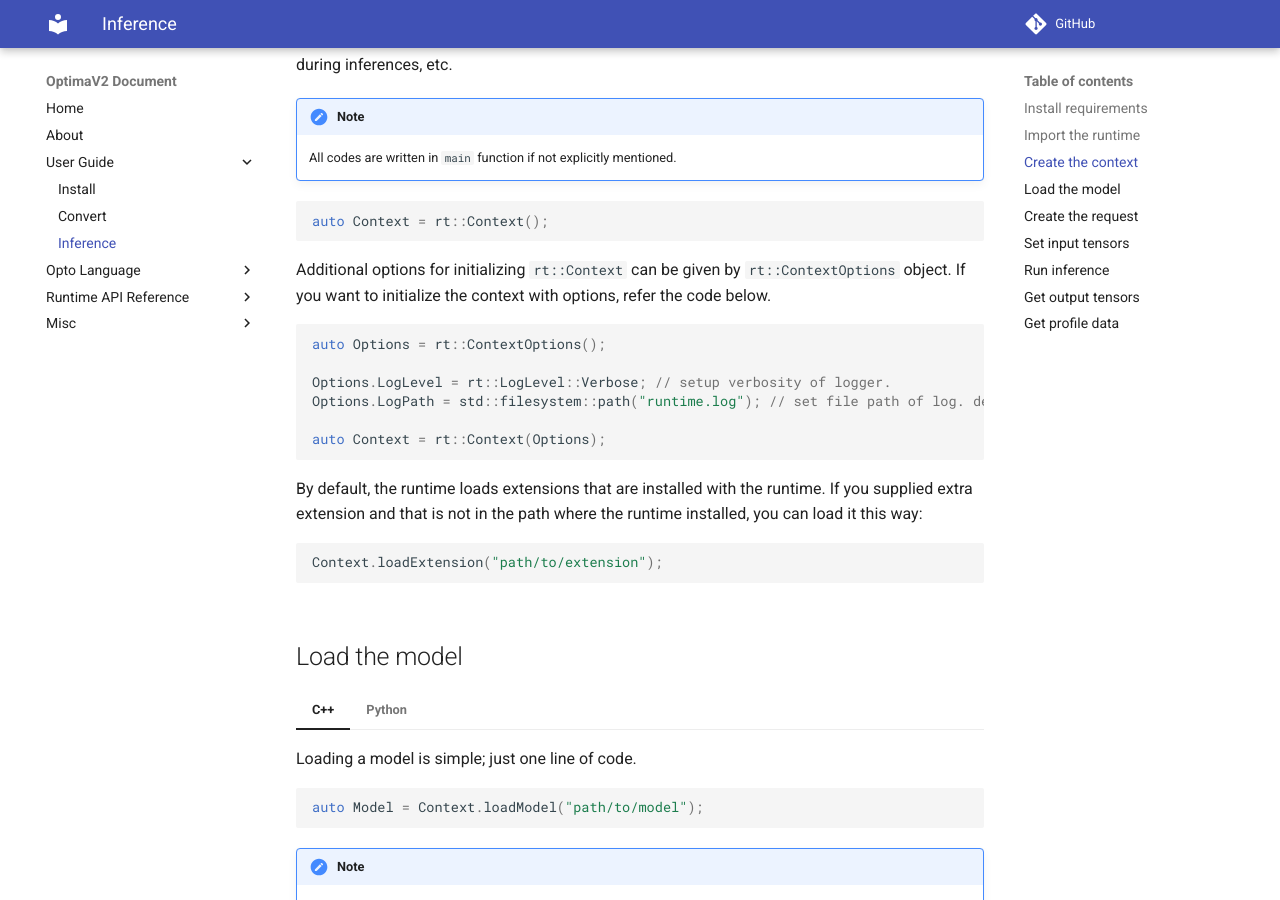
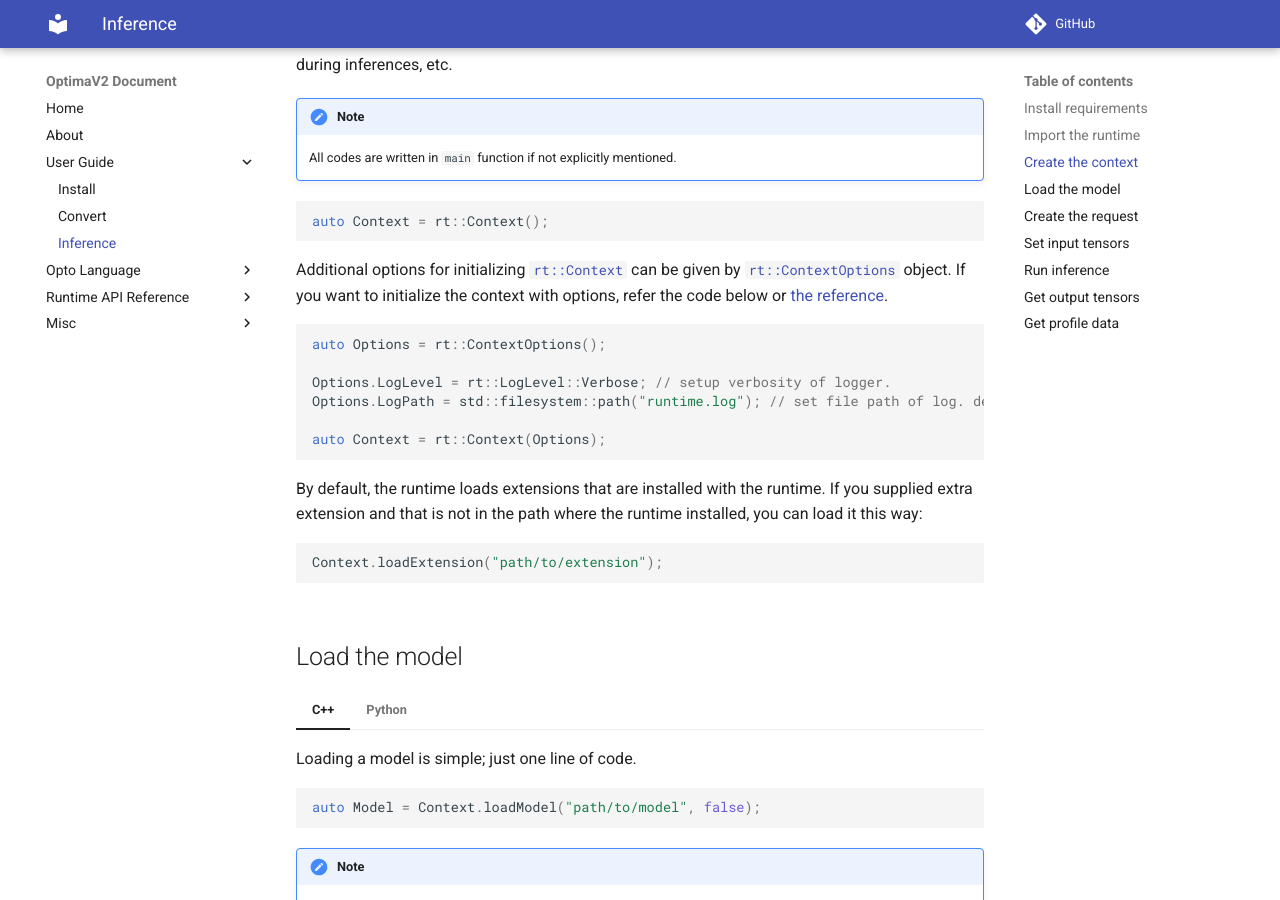
Before and after one commit to ENERZAi/OptimaV2-Docs, an MkDocs documentation site: the page built from docs/guide/inference.md, in a window 1280 px wide and 900 px high, scrolled down 971 px. Built offline with MkDocs 1.6.1 and Material for MkDocs 9.7.7, drawn with Linux system fonts in a browser that asks for light colours; comment, search, counter and statistics services are not loaded; some of the changed lines change nothing that is shown; some of the changed text lies outside the part shown.

Commit message:
Added reference links

````diff
--- a/docs/guide/inference.md
+++ b/docs/guide/inference.md
@@ -41,7 +41,7 @@
 
 ## Create the context
 === "C++"
-    Declare a variable with type `rt::Context`. It manages resources like extensions, allocated during inferences, etc.
+    Declare a variable with type [`rt::Context`](../runtime/cpp/classes/context.md). It manages resources like extensions, allocated during inferences, etc.
 
     !!! note
         All codes are written in `main` function if not explicitly mentioned.
@@ -50,7 +50,7 @@
     auto Context = rt::Context();
     ```
 
-    Additional options for initializing `rt::Context` can be given by `rt::ContextOptions` object. If you want to initialize the context with options, refer the code below.
+    Additional options for initializing [`rt::Context`](../runtime/cpp/classes/context.md) can be given by [`rt::ContextOptions`](../runtime/cpp/structs/context_options.md) object. If you want to initialize the context with options, refer the code below or [the reference](../runtime/cpp/structs/context_options.md).
 
     ```cpp
     auto Options = rt::ContextOptions();
@@ -68,13 +68,13 @@
     ```
 
 === "Python"
-    Declare a variable with type `rt.Context`. It manages resources like extensions, allocated during inferences, etc.
+    Declare a variable with type [`rt.Context`](../runtime/python/classes/context.md). It manages resources like extensions, allocated during inferences, etc.
 
     ```python
     context = rt.Context()
     ```
 
-    Additional options for initializing `rt::Context` can be given by keyword arguments. `verbosity` argument set loglevel for internal logger and `log_path` argument set log path  If you want to initialize the context with options, refer the code below.
+    Additional options for initializing [`rt.Context`](../runtime/cpp/classes/context.md) can be given by keyword arguments. `verbosity` argument set loglevel for internal logger and `log_path` argument set log path  If you want to initialize the context with options, refer the code below or [the reference](../runtime/python/classes/context.md#initializer).
 
     ```python
     context = rt.Context(verbosity=rt.LogLevel.Verbose, log_path="runtime.log")
@@ -91,7 +91,7 @@
     Loading a model is simple; just one line of code.
 
     ```cpp
-    auto Model = Context.loadModel("path/to/model");
+    auto Model = Context.loadModel("path/to/model", false);
     ```
 
     !!! note
@@ -145,7 +145,7 @@
 
 ## Create the request
 === "C++"
-    Create a `rt::InferRequest` object. It represents single inference and indepenedent between objects. So multiple `rt::InferRequest` objects can be created on single model and run those asynchonously to achieve maximum throughput.
+    Create a [`rt::InferRequest`](../runtime/cpp/classes/infer_request.md) object. It represents single inference and indepenedent between objects. So multiple [`rt::InferRequest`](../runtime/cpp/classes/infer_request.md) objects can be created on single model and run those asynchonously to achieve maximum throughput.
 
     ```cpp
     auto Req = Model.createRequest();
@@ -157,7 +157,7 @@
     ```
 
 === "Python"
-    Create a `rt.InferRequest` object. It represents single inference and indepenedent between objects. So multiple `rt.InferRequest` objects can be created on single model and run those asynchonously to achieve maximum throughput.
+    Create a [`rt.InferRequest`](../runtime/python/classes/infer_request.md) object. It represents single inference and indepenedent between objects. So multiple [`rt.InferRequest`](../runtime/python/classes/infer_request.md) objects can be created on single model and run those asynchonously to achieve maximum throughput.
 
     ```python
     req = model.create_request()
@@ -170,7 +170,7 @@
 
 ## Set input tensors
 === "C++"
-    Because the device manages tensor memory, tensors cannot be created by user. So users should use `rt::Tensor` objects that are provided by `rt::InferRequest` and copy datas using methods in `rt::Tensor`.
+    Because the device manages tensor memory, tensors cannot be created by user. So users should use [`getInputTensor(...)`](../runtime/cpp/classes/infer_request.md#function-getinputtensor) or [`getOutputTensor(...)`](../runtime/cpp/classes/infer_request.md#function-getoutputtensor) functions that are provided by [`rt::InferRequest`](../runtime/cpp/classes/infer_request.md) and copy datas using methods in [`rt::Tensor`](../runtime/cpp/classes/tensor.md).
 
     To give input tensor data for the model, refer the code below:
 
@@ -197,15 +197,15 @@
     ```
 
     !!! warning
-        a variable named `Buffer` is a RTTI object typed `rt::BufferHolder` which is acquire device memory when use it and release the memory when reaches out of its scope.
-        So it may cause undefined behavior copying or moving value of `rt::BufferHolder` class.
-        It is recommended that save `rt::Tensor` object and use `getBuffer()` method if you need to access device memory.
+        a variable named `Buffer` is a RTTI object typed [`rt::BufferHolder`](../runtime/cpp/classes/buffer_holder.md) which is acquire device memory when use it and release the memory when reaches out of its scope.
+        So it may cause undefined behavior copying or moving value of [`rt::BufferHolder`](../runtime/cpp/classes/buffer_holder.md) class.
+        It is recommended that save [`rt::Tensor`](../runtime/cpp/classes/tensor.md) object and use [`getBuffer()`](../runtime/cpp/classes/tensor.md#function-getbuffer) method if you need to access device memory.
 
     !!! warning
-        `rt::Tensor` in C++ API does not verify shape and/or type of input value. Use with caution.
+        [`rt::Tensor`](../runtime/cpp/classes/tensor.md) in C++ API does not verify shape and/or type of input value. Use with caution.
 
 === "Python"
-    Because the device manages tensor memory, tensors cannot be created by user. So users should use `rt.Tensor` objects that are provided by `rt.InferRequest` and copy datas using methods in `rt.Tensor`.
+    Because the device manages tensor memory, tensors cannot be created by user. So users should use [`rt.Tensor`](../runtime/python/classes/tensor.md) objects that are provided by [`rt.InferRequest`](../runtime/python/classes/infer_request.md) and copy datas using methods in [`rt.Tensor`](../runtime/python/classes/tensor.md).
 
     To give input tensor data for the model, refer the code below:
 
@@ -239,8 +239,8 @@
 
 ## Run inference
 === "C++"
-    After you input datas for the model, you can run inference. All inferences are run asynchonously in the runtime. This means `infer()` method does not block the code.
-    You can use `wait()` method until the inference finish, but it is suggested that register the callback to improve throughput.
+    After you input datas for the model, you can run inference. All inferences are run asynchonously in the runtime. This means [`infer()`](../runtime/cpp/classes/infer_request.md#function-infer) method does not block the code.
+    You can use [`wait()`](../runtime/cpp/classes/infer_request.md#function-wait) method until the inference finish, but it is suggested that register the callback to improve throughput.
 
     Running inference synchronously:
 
@@ -274,8 +274,8 @@
     ```
 
 === "Python"
-    After you input datas for the model, you can run inference. All inferences are run asynchonously in the runtime. This means `infer()` method does not block the code.
-    You can use `wait()` method until the inference finish, but it is suggested that register the callback to improve throughput.
+    After you input datas for the model, you can run inference. All inferences are run asynchonously in the runtime. This means [`infer()`](../runtime/python/classes/infer_request.md#method-infer) method does not block the code.
+    You can use [`wait()`](../runtime/python/classes/infer_request.md#method-wait) method until the inference finish, but it is suggested that register the callback to improve throughput.
 
     Running inference synchronously:
 
@@ -310,7 +310,7 @@
     ```
 
     !!! warning
-        It is known that there is memory leak due to circular reference when declare `rt.Context`, `rt.Model` and/or `rt.InferRequest` objects in global scope and refer any of those in the callback.
+        It is known that there is memory leak due to circular reference when declare [`rt.Context`](../runtime/python/classes/context.md), [`rt.Model`](../runtime/cpp/classes/model.md) and/or [`rt.InferRequest`](../runtime/python/classes/infer_request.md) objects in global scope and refer any of those in the callback.
         You should avoid declare these objects in global scope to prevent these problem.
 
 ## Get output tensors
@@ -375,7 +375,7 @@
 
     - `ModelInit`: Represents taken time during load the model.
     - `SubgraphInit`: Represents taken time during load the subgraph which is partal graph of the model.
-    - `RequestInit`: Represents taken time during create and initialize `rt::InferRequest` object.
+    - `RequestInit`: Represents taken time during create and initialize [`rt::InferRequest`](../runtime/cpp/classes/infer_request.md) object.
     - `TransferFromInput`: Represents taken time during transfer data from input tensor to device memory.
     - `TransferToOutput`: Represents taken time duing transfer data from device memory to output tensor.
     - `LayerExecute`: Represents taken time during execute single layer(kernel).
@@ -406,7 +406,7 @@
 
     - `ModelInit`: Represents taken time during load the model.
     - `SubgraphInit`: Represents taken time during load the subgraph which is partal graph of the model.
-    - `RequestInit`: Represents taken time during create and initialize `rt.InferRequest` object.
+    - `RequestInit`: Represents taken time during create and initialize [`rt.InferRequest`](../runtime/python/classes/infer_request.md) object.
     - `TransferFromInput`: Represents taken time during transfer data from input tensor to device memory.
     - `TransferToOutput`: Represents taken time duing transfer data from device memory to output tensor.
     - `LayerExecute`: Represents taken time during execute single layer(kernel).
````
